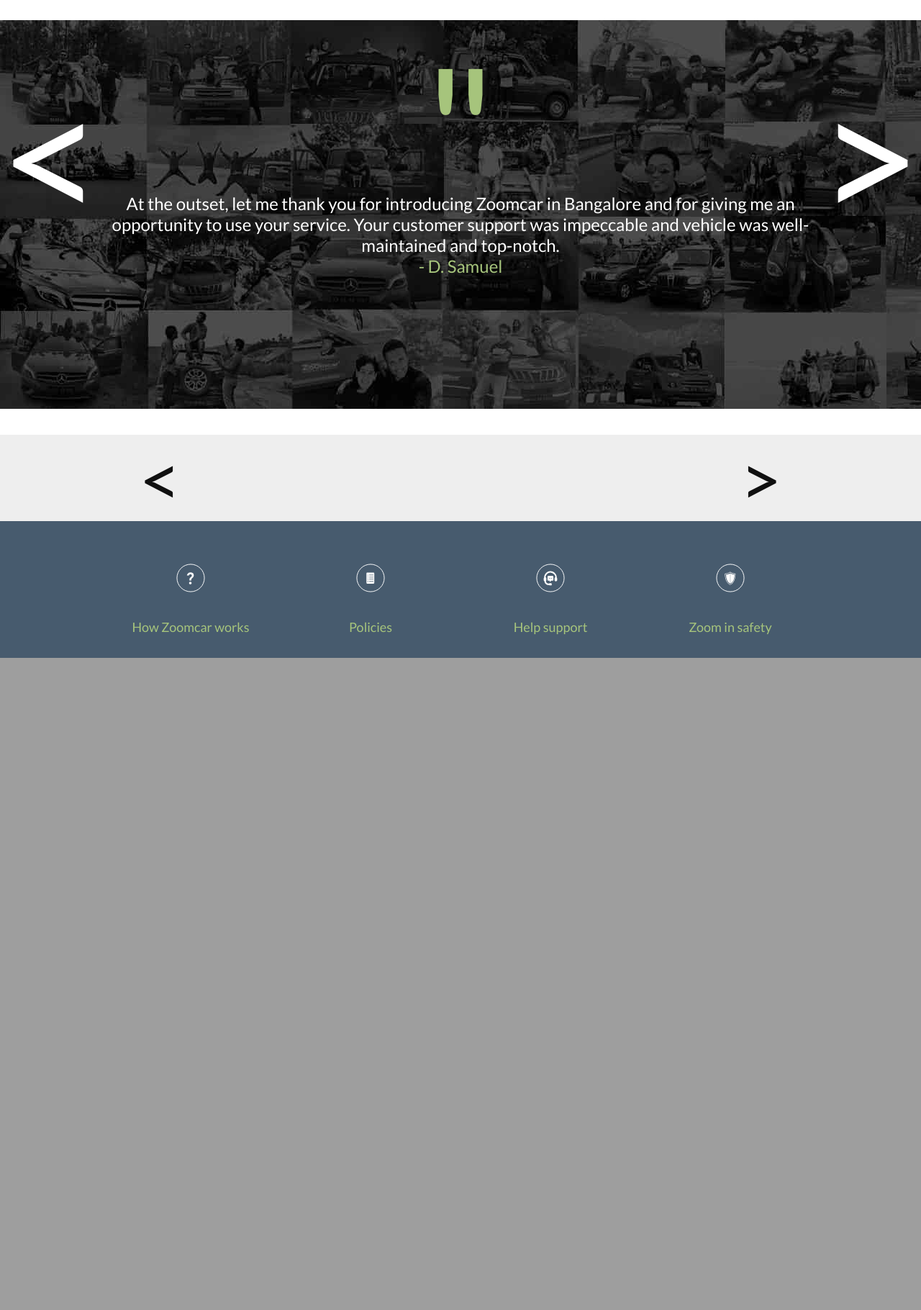
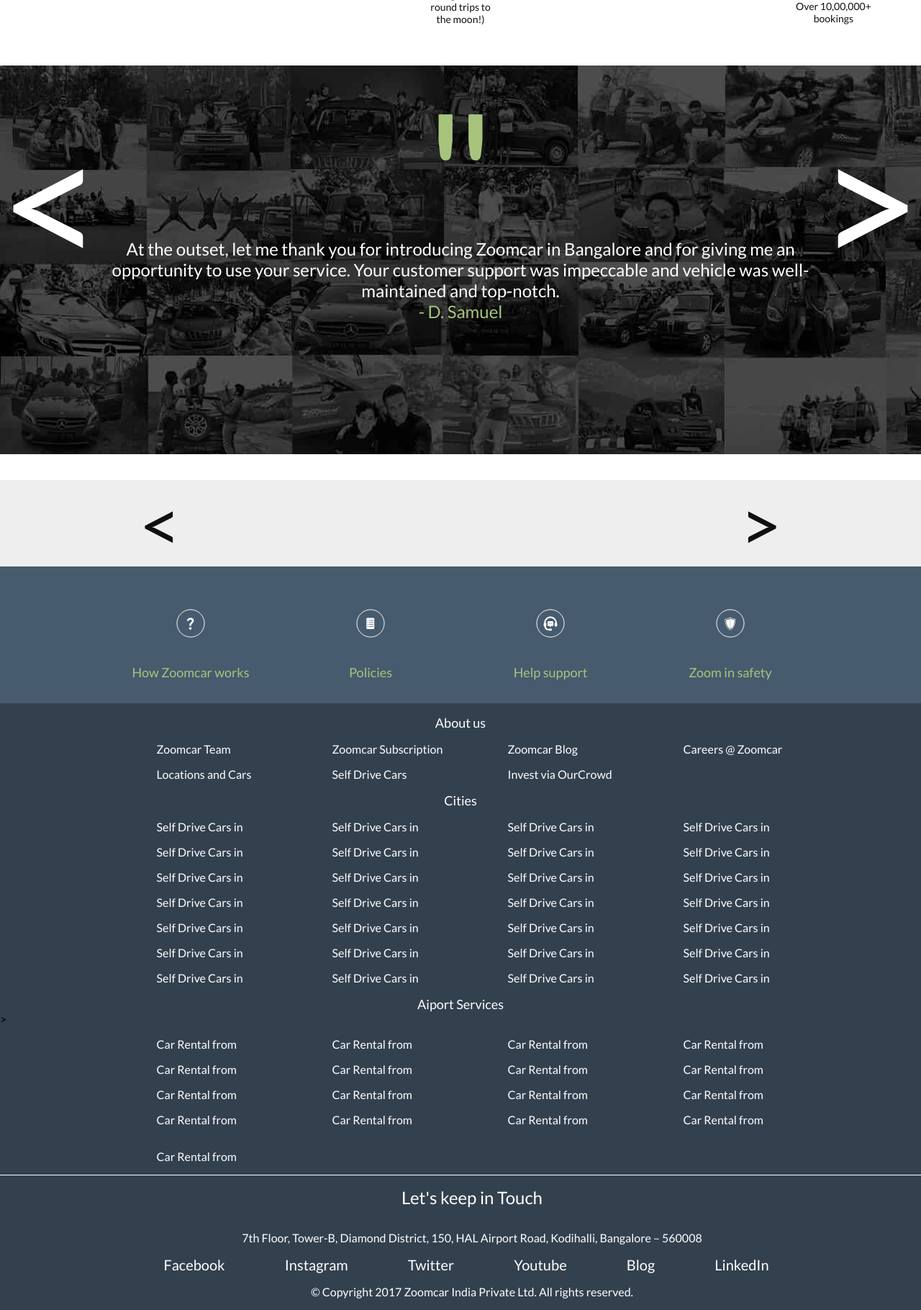
Before and after one commit to yashb07/ZoomCarWebsiteClone, a PHP site: page / in a window 1280 px wide. Shown: the part 4178-5998 px from the top of the page at 72% size. Before the commit the page ends 5092 px from the top, so only its background shows below. Run offline with PHP 8.4, Linux system fonts and the light colour scheme; some libraries are stand-ins or nearby versions.

Commit message:
Included footer and sticky navbar
Added Base footer and sticky navbar at the top.

```diff
--- /dev/null
+++ b/index.php
@@ -0,0 +1,3 @@
+<?php
+    include_once("main.html");
+?>
--- a/index.html
+++ b/main.html
@@ -8,6 +8,7 @@
     <title>ZoomCar Internshala Assignment</title>
     <link rel="stylesheet" href="style.css">
     <link rel="stylesheet" href="utilities.css">
+    <script type="text/javascript" src="https://code.jquery.com/jquery-1.7.1.min.js"></script>
 </head>
 
 <body>
@@ -29,7 +30,7 @@
         <div class="home-text">
             <h1>Drive in a sanitized Zoom Car</h1>
             <h2>Self Drive car rental in Mumbai ></h2>
-            <button class="home-btn">Start Your Wonderful Journey ></button>
+            <button class="home-btn">Start Your Wonderful Journey</button>
             <!-- <img class="home-img" src="images/1.webp" alt=""> -->
         </div>
     </section>
@@ -107,7 +108,7 @@
             <h4>We have a range of cars, so something will perfectly fit your trip</h4>
         </div>
         <div class="cars-card">
-            <div class="left"><a href="#"><</a></div>
+            <div class="cars-left"><a href="#"><</a></div>
             <div>
                 <img src="./images/car1.png" alt="">
             </div>
@@ -117,7 +118,7 @@
                 <h6>CARS AVAILABLE: FORD FIGO, MARUTI SWIFT, BALENO, MAHINDRA KUV 100, MARUTI RITZ, HYUNDAI I20 ELITE,
                     JAZZ SMT 1.5 IDTEC, THE RAPTOR, GRAND I10</h6>
             </div>
-            <div class="right"><a href="#">></a></div>
+            <div class="cars-right"><a href="#">></a></div>
         </div>
         <div class="cars-filler">
             <h1>A quick drive to sunset point</h1>
@@ -260,6 +261,91 @@
         </div>
     </section>
 
+    <section id="footer">
+        <div>
+            <h1 class="footer-title special">About us</h1>
+            <div class="about-grid">
+                <a href="#">Zoomcar Team</a>
+                <a href="#">Zoomcar Subscription</a>
+                <a href="#">Zoomcar Blog</a>
+                <a href="#">Careers @ Zoomcar</a>
+                <a href="#">Locations and Cars</a>
+                <a href="#">Self Drive Cars</a>
+                <a href="#">Invest via OurCrowd</a>
+            </div>
+        </div>
+        <div>
+            <h1 class="footer-title">Cities</h1>
+            <div class="about-grid">
+                <a href="#">Self Drive Cars in </a>
+                <a href="#">Self Drive Cars in </a>
+                <a href="#">Self Drive Cars in </a>
+                <a href="#">Self Drive Cars in </a>
+                <a href="#">Self Drive Cars in </a>
+                <a href="#">Self Drive Cars in </a>
+                <a href="#">Self Drive Cars in </a>
+                <a href="#">Self Drive Cars in </a>
+                <a href="#">Self Drive Cars in </a>
+                <a href="#">Self Drive Cars in </a>
+                <a href="#">Self Drive Cars in </a>
+                <a href="#">Self Drive Cars in </a>
+                <a href="#">Self Drive Cars in </a>
+                <a href="#">Self Drive Cars in </a>
+                <a href="#">Self Drive Cars in </a>
+                <a href="#">Self Drive Cars in </a>
+                <a href="#">Self Drive Cars in </a>
+                <a href="#">Self Drive Cars in </a>
+                <a href="#">Self Drive Cars in </a>
+                <a href="#">Self Drive Cars in </a>
+                <a href="#">Self Drive Cars in </a>
+                <a href="#">Self Drive Cars in </a>
+                <a href="#">Self Drive Cars in </a>
+                <a href="#">Self Drive Cars in </a>
+                <a href="#">Self Drive Cars in </a>
+                <a href="#">Self Drive Cars in </a>
+                <a href="#">Self Drive Cars in </a>
+                <a href="#">Self Drive Cars in </a>
+            </div>
+        </div>
+        <div>
+            <h1 class="footer-title">Aiport Services</h1>>
+            <div class="about-grid">
+                <a href="#">Car Rental from </a>
+                <a href="#">Car Rental from </a>
+                <a href="#">Car Rental from </a>
+                <a href="#">Car Rental from </a>
+                <a href="#">Car Rental from </a>
+                <a href="#">Car Rental from </a>
+                <a href="#">Car Rental from </a>
+                <a href="#">Car Rental from </a>
+                <a href="#">Car Rental from </a>
+                <a href="#">Car Rental from </a>
+                <a href="#">Car Rental from </a>
+                <a href="#">Car Rental from </a>
+                <a href="#">Car Rental from </a>
+                <a href="#">Car Rental from </a>
+                <a href="#">Car Rental from </a>
+                <a href="#">Car Rental from </a>
+                <a class="special" href="#">Car Rental from </a>
+            </div>
+        </div>
+    </section>
+
+    <section id="socials">
+        <h1>Let's keep in Touch</h1>
+        <h4>7th Floor, Tower-B, Diamond District, 150, HAL Airport Road, Kodihalli, Bangalore – 560008</h4>
+        <div>
+            <a href="#">Facebook</a>
+            <a href="#">Instagram</a>
+            <a href="#">Twitter</a>
+            <a href="#">Youtube</a>
+            <a href="#">Blog</a>
+            <a href="#">LinkedIn</a>
+        </div>
+        <h4>© Copyright 2017 Zoomcar India Private Ltd. All rights reserved.</h4>
+    </section>
+
+    <script src="./main.js"></script>
 </body>
 
 </html>
--- a/main.js
+++ b/main.js
@@ -0,0 +1,15 @@
+$(document).ready(function() {
+
+    $(window).scroll(function () {
+        //if you hard code, then use console
+        //.log to determine when you want the
+        //nav bar to stick.
+        console.log($(window).scrollTop())
+      if ($(window).scrollTop() > 299) {
+        $('.home-btn').addClass('navbar-fixed');
+      }
+      if ($(window).scrollTop() < 300) {
+        $('.home-btn').removeClass('navbar-fixed');
+      }
+    });
+  });
--- a/style.css
+++ b/style.css
@@ -14,6 +14,7 @@
     margin: 0;
     padding: 0;
     font-family: 'Lato';
+    box-sizing: border-box;
 }
 
 a {
@@ -64,15 +65,22 @@
 }
 
 #home .home-text .home-btn {
-    padding: 1rem 10rem;
+    padding: 1rem 15rem;
     padding-left: 1rem;
-    border: 0px;
+    border: 1px;
     color: var(--grey);
     font-size: 20px;
     text-align: start;
     border-radius: 5px;
     margin-top: 2rem;
     cursor: pointer;
+}
+
+.navbar-fixed {
+    top: 0;
+    z-index: 100;
+    position: fixed;
+    width: 34.5%;
 }
 
 #qual {
@@ -268,7 +276,7 @@
     margin-top: 0rem;
 }
 
-#cars .cars-card .left a, #cars .cars-card .right a{
+#cars .cars-card .cars-left a, #cars .cars-card .cars-right a{
     font-size: 250px;
     font-weight: 100;
     padding: 25px 50px;
@@ -571,3 +579,70 @@
     font-weight: 200;
     font-size: 18px;
 }
+
+#footer {
+    background-color: var(--primary-blue);
+}
+
+
+#footer .footer-title {
+    font-size: 18px;
+    color: var(--grey);
+    margin-top: 1rem;
+    color: var(--pure);
+}
+
+#footer .special {
+    margin-top: 0rem;
+    padding-top: 1rem;
+}
+
+#footer .about-grid {
+    display: grid;
+    grid-template-columns: repeat(4, 1fr);
+    grid-auto-flow: row;
+    grid-column-gap: 1rem;
+    grid-row-gap: 1rem;
+    align-items: center;
+    margin-top: 1rem;
+    width: 75%;
+    margin-left: 17%;
+}
+
+#footer .about-grid a{
+    font-size: 16px;
+    width: 200px;
+    color: var(--pure);
+}
+
+#footer .about-grid .special {
+    padding-bottom: 1rem;
+}
+
+#socials {
+    display: flex;
+    flex-direction: column;
+    justify-content: space-evenly;
+    align-items: center;
+    background-color: var(--primary-blue);
+    color: var(--pure);
+    padding-left: 2rem;
+    border-top: 1px solid var(--pure);
+}
+
+#socials h1 {
+    font-weight: 100;
+    margin: 1rem 0rem;
+}
+
+#socials h4 {
+    font-weight: 100;
+    margin: 1rem 1rem;
+}
+
+#socials a {
+    font-size: 20px;
+    color: var(--pure);
+    padding: 0 2rem;
+    margin-right: 1rem;
+}
```
